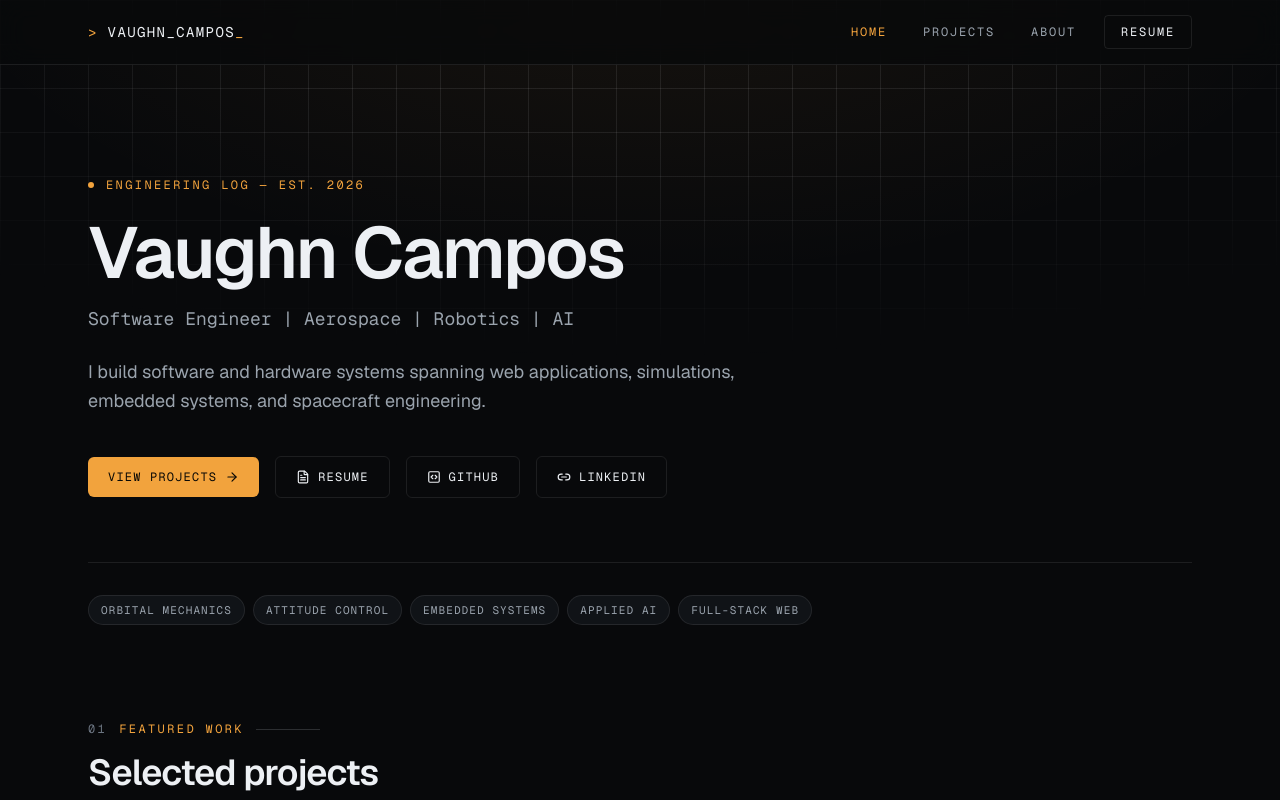
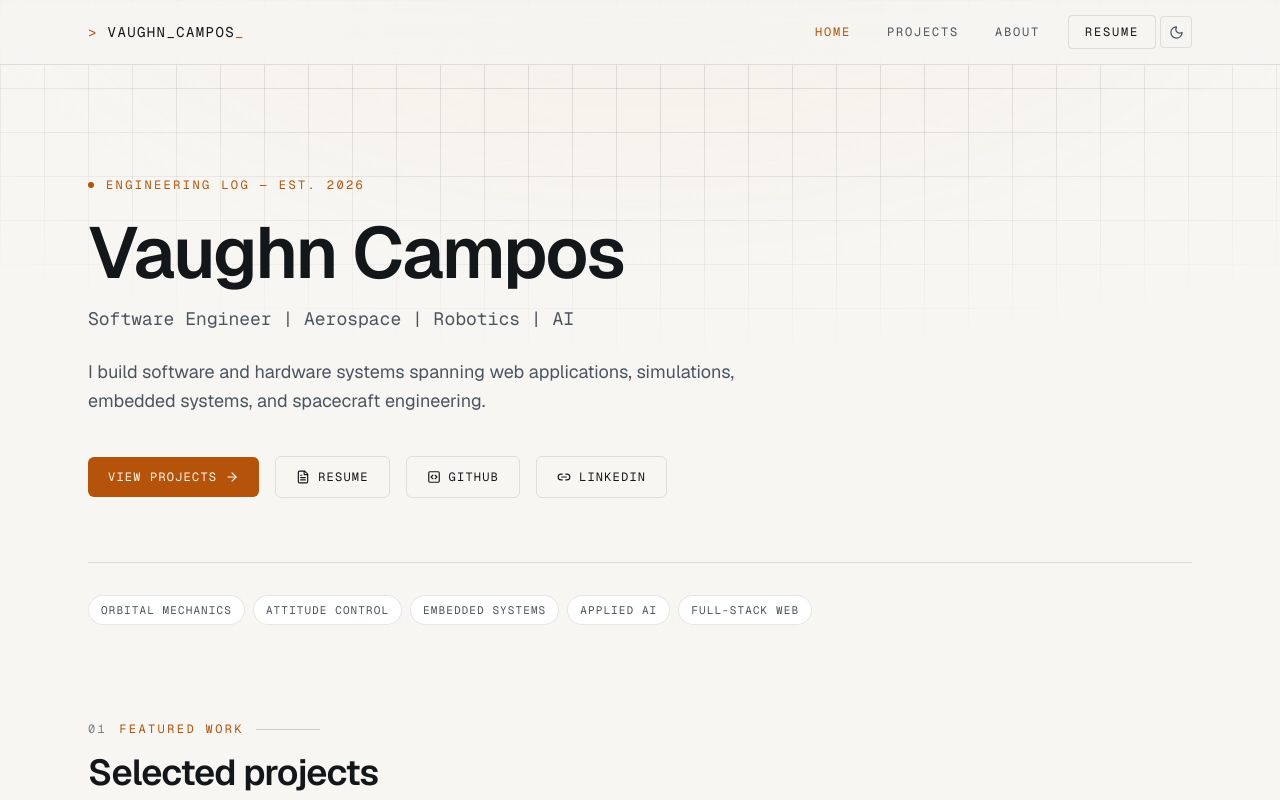
Before and after one commit to vcampos4545/vaughn-campos-portfolio, a Next.js app: page / in a window 1280 px wide. Shown: the top 800 px of the page. Built offline with nearby package versions, Linux system fonts and the light colour scheme.

Commit message:
feat: created light theme, set as default

```diff
--- a/app/globals.css
+++ b/app/globals.css
@@ -1,6 +1,27 @@
 @import "tailwindcss";
 
 :root {
+  --background: #f7f6f3;
+  --background-elevated: #ffffff;
+  --surface: #ffffff;
+  --surface-hover: #efeee9;
+  --border: rgba(15, 17, 20, 0.1);
+  --border-strong: rgba(15, 17, 20, 0.18);
+  --foreground: #14171a;
+  --muted: #4b5560;
+  --muted-2: #7a828b;
+  --accent: #b45309;
+  --accent-soft: rgba(180, 83, 9, 0.1);
+  --accent-foreground: #fff8ef;
+  --data: #0f766e;
+  --data-soft: rgba(15, 118, 110, 0.1);
+  --danger: #b91c1c;
+
+  --font-sans: var(--font-geist-sans);
+  --font-mono: var(--font-geist-mono);
+}
+
+:root[data-theme="dark"] {
   --background: #08090b;
   --background-elevated: #0d0f12;
   --surface: #101317;
@@ -16,9 +37,6 @@
   --data: #5eead4;
   --data-soft: rgba(94, 234, 212, 0.12);
   --danger: #f2664c;
-
-  --font-sans: var(--font-geist-sans);
-  --font-mono: var(--font-geist-mono);
 }
 
 @theme inline {
@@ -47,6 +65,10 @@
 }
 
 html {
+  color-scheme: light;
+}
+
+html[data-theme="dark"] {
   color-scheme: dark;
 }
 
--- a/app/layout.tsx
+++ b/app/layout.tsx
@@ -1,5 +1,6 @@
 import type { Metadata } from "next";
 import { Geist, Geist_Mono } from "next/font/google";
+import Script from "next/script";
 import { Analytics } from "@vercel/analytics/next";
 import { SpeedInsights } from "@vercel/speed-insights/next";
 import { Navbar } from "@/components/Navbar";
@@ -60,7 +61,13 @@ export default function RootLayout({
     <html
       lang="en"
       className={`${geistSans.variable} ${geistMono.variable} h-full antialiased`}
+      suppressHydrationWarning
     >
+      <head>
+        <Script id="theme-init" strategy="beforeInteractive">
+          {`(function(){try{var t=localStorage.getItem("theme");if(t==="dark"){document.documentElement.setAttribute("data-theme","dark");}}catch(e){}})();`}
+        </Script>
+      </head>
       <body className="min-h-full flex flex-col">
         <GridBackground />
         <Navbar />
--- a/components/Navbar.tsx
+++ b/components/Navbar.tsx
@@ -5,6 +5,7 @@ import { usePathname } from "next/navigation";
 import { useState } from "react";
 import { Menu, X } from "lucide-react";
 import { nav, site } from "@/lib/site";
+import { ThemeToggle } from "@/components/ThemeToggle";
 
 export function Navbar() {
   const pathname = usePathname();
@@ -48,15 +49,19 @@ export function Navbar() {
           >
             Resume
           </a>
+          <ThemeToggle />
         </nav>
 
+        <div className="flex items-center gap-3 sm:hidden">
+          <ThemeToggle />
           <button
-          className="text-foreground sm:hidden"
+            className="text-foreground"
             aria-label="Toggle navigation menu"
             onClick={() => setOpen((v) => !v)}
           >
             {open ? <X size={20} /> : <Menu size={20} />}
           </button>
+        </div>
       </div>
 
       {open && (
--- /dev/null
+++ b/components/ThemeToggle.tsx
@@ -0,0 +1,37 @@
+"use client";
+
+import { useEffect, useState } from "react";
+import { Moon, Sun } from "lucide-react";
+
+export function ThemeToggle() {
+  const [isDark, setIsDark] = useState(false);
+  const [mounted, setMounted] = useState(false);
+
+  useEffect(() => {
+    setIsDark(document.documentElement.getAttribute("data-theme") === "dark");
+    setMounted(true);
+  }, []);
+
+  const toggle = () => {
+    const next = !isDark;
+    setIsDark(next);
+    if (next) {
+      document.documentElement.setAttribute("data-theme", "dark");
+      localStorage.setItem("theme", "dark");
+    } else {
+      document.documentElement.removeAttribute("data-theme");
+      localStorage.setItem("theme", "light");
+    }
+  };
+
+  return (
+    <button
+      type="button"
+      onClick={toggle}
+      aria-label={mounted ? (isDark ? "Switch to light theme" : "Switch to dark theme") : "Toggle theme"}
+      className="flex h-8 w-8 items-center justify-center rounded border border-border-strong text-muted transition-colors hover:border-accent hover:text-accent"
+    >
+      {mounted && isDark ? <Sun size={15} /> : <Moon size={15} />}
+    </button>
+  );
+}
```
Also changed, not shown: .claude/launch.json (added). Lines whose indentation alone changed are shown as unchanged.
